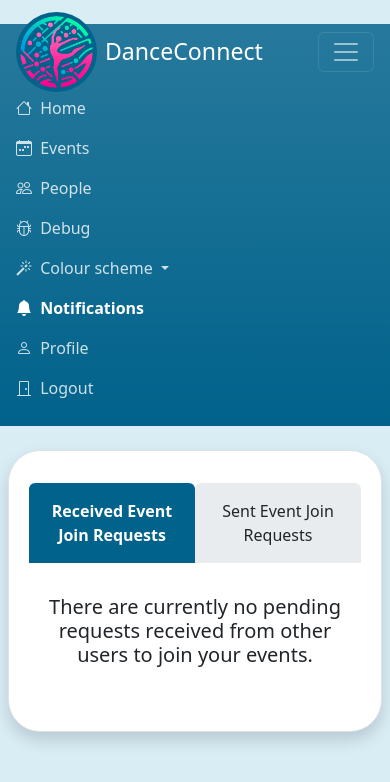
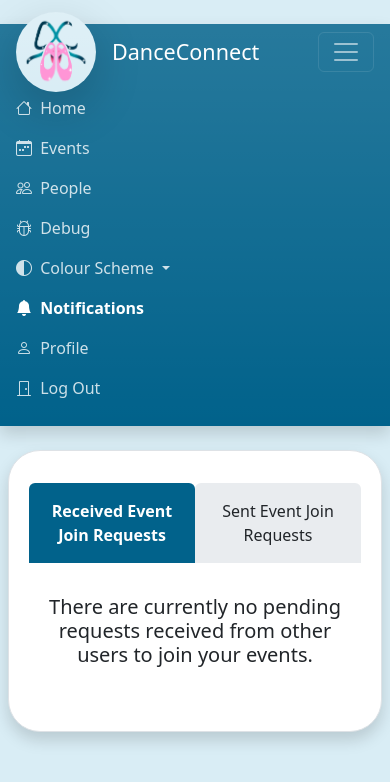
Before and after one commit to AndrewHocking/Dance-Connect, a Flask app: page /notifications in a window 390 px wide, after a click that opens the changed part. Shown: the top 782 px of the page. Run offline with Flask 3, Linux system fonts and the light colour scheme; a user stored in the database is signed in; data that the repository does not hold is empty; parts of the project's set-up code (start-up, migrations or seed data) failed here and were passed over.

Commit message:
Miscellaneous tweaks and fixes
- Allow user to log in with email or username
- Changed "match_all_tags" filter of event search to have "any", "all", or "none" as options
- Prevented users from editing a profile that is not their own
- Changed the logo, favicon, and placeholder images
- CSS simplification and tweaking
- Changed navbar icons to only appear on mobile, for most buttons
- Added icons to the event detail page headers

```diff
--- a/website/forms/auth.py
+++ b/website/forms/auth.py
@@ -36,8 +36,8 @@ class SignUpForm(FlaskForm):
 
 
 class LogInForm(FlaskForm):
-    email = EmailField(
-        label="Email address",
+    email = StringField(
+        label="Email address or username",
         validators=[InputRequired()],
         name="email",
         render_kw={"placeholder": "name@example.com", "class": "form-control"}
--- a/website/routes/ui/events.py
+++ b/website/routes/ui/events.py
@@ -86,14 +86,13 @@ def events_list():
 
             tags = request.form.get("tags")
             filters.tags.default = tags
-            match_all_tags = request.form.get("match_all_tags")
+            match_all_tags = request.form.get("match_all_tags") or "any"
             filters.match_all_tags.default = match_all_tags
 
             tag_list = list()
             if tags is not None and tags != "":
                 for tag in tags.split(","):
                     tag_list.append(tag.strip())
-            match_all_tags = match_all_tags == 'True'
 
             response = search_events(
                 search=search,
@@ -168,7 +167,6 @@ def event_create():
 
 @events.route('/create/submit/', methods=['POST'])
 def create_event_submit():
-    print(request.form)
     title = request.form.get('title')
     description = request.form.get('description')
     url = request.form.get('url')
@@ -231,7 +229,6 @@ def create_event_submit():
 
 @events.route('/create/create-event-occurrence/', methods=['POST'])
 def create_event_occurrence():
-    print(request.form)
     occurrence = CreateEventOccurrenceForm()
     return render_template("create-event-occurrence.html", occurrence=occurrence, occurrence_number=int(request.form.get("occurrence_number")))
 
--- a/website/routes/ui/people.py
+++ b/website/routes/ui/people.py
@@ -158,6 +158,9 @@ def person(username):
 
 @people.route("/people/<username>/edit/", methods=["GET", "POST"])
 def edit_person(username):
+    if not current_user.is_authenticated or current_user.username != username:
+        return redirect(url_for("people.person", username=username))
+
     person: User = read_single_user(username=username)["data"]
     events = list(person.events_organized)
     events.extend(list(person.events_contributed))
--- a/website/static/style/base.css
+++ b/website/static/style/base.css
@@ -1,9 +1,10 @@
 :root {
-    --pink: #FD41A7;
+    --pink: #FF3DB1;
     --dark-pink: #ab274f;
     --nav-background: #01628B;
     --nav-highlight: #43a5cf;
     --background-blue: 217, 237, 245;
+    --background-pink: rgb(217, 237, 245);
     --filters-background: #f8f9fa;
 }
 
@@ -16,19 +17,23 @@
 #logo {
     height: 40px;
     margin: 0px;
+    transition: all ease-in-out 250ms;
 }
 
 #logo-img {
     height: 80px;
-    background-color: var(--nav-background);
+    background-color: var(--background-pink);
+    transition: all ease-in-out 250ms;
 }
 
 #logo-img.shrink {
-    height: 50px;
+    height: 40px;
+    transition: all ease-in-out 250ms;
 }
 
 #logo.shrink {
-    margin-right: 30px;
+    margin-right: 40px;
+    transition: all ease-in-out 250ms;
 }
 
 nav {
@@ -44,14 +49,27 @@ body {
 }
 
 .btn-primary {
-    background-color: var(--pink);
-    border-color: var(--pink);
+    --bs-btn-color: #fff;
+    --bs-btn-bg: var(--pink);
+    --bs-btn-border-color: var(--pink);
+    --bs-btn-hover-color: #fff;
+    --bs-btn-hover-bg: var(--dark-pink);
+    --bs-btn-hover-border-color: var(--dark-pink);
+    --bs-btn-focus-shadow-rgb: 49, 132, 253;
+    --bs-btn-active-color: #fff;
+    --bs-btn-active-bg: var(--dark-pink);
+    --bs-btn-active-border-color: var(--dark-pink);
+    --bs-btn-active-shadow: inset 0 3px 5px rgba(0, 0, 0, 0.125);
+    --bs-btn-disabled-color: #fff;
+    --bs-btn-disabled-bg: var(--pink);
+    --bs-btn-disabled-border-color: var(--pink);
 }
 
-.btn-primary:hover,
-.btn-primary:active:hover,
-.btn.show,
+/* .btn.show, */
 .navbar-nav .dropdown .dropdown-menu .btn-group-vertical .dropdown-item.bg-icon-background:hover,
+.navbar-nav .dropdown .dropdown-menu .btn-group-vertical .dropdown-item.bg-icon-background:active:hover,
+.navbar-nav .dropdown .dropdown-menu .btn-group-vertical .dropdown-item.bg-icon-background:active,
+.navbar-nav .dropdown .dropdown-menu .btn-group-vertical .dropdown-item:hover,
 .navbar-nav .dropdown .dropdown-menu .btn-group-vertical .dropdown-item:active:hover,
 .navbar-nav .dropdown .dropdown-menu .btn-group-vertical .dropdown-item:active {
     background-color: var(--dark-pink);
@@ -88,24 +106,14 @@ body {
     display: none;
 }
 
-.nav-link.nav-notification {
-    color: black
-}
-
-.nav-link.nav-notification:hover {
-    background-color: var(--nav-highlight);
-    border-color: var(--nav-highlight);
-    color: white;
-}
-
-.nav-link.nav-notification.selected {
+.nav-notification.selected {
     background-color: var(--nav-background);
     font-weight: bold;
     color: white;
 }
 
-.nav-link.nav-notification.selected:hover {
-    border-color: var(--nav-background);
+.nav-notification:not(.selected):hover {
+    opacity: 0.8;
 }
 
 .notification-button {
@@ -127,27 +135,24 @@ body {
     background-color: #d6eef8;
 }
 
-.nav-notification:not(.selected):hover {
-    opacity: 0.8;
-}
 
 .notifications-badge {
     transform: translate(-5px, -50%);
 }
 
+/* For very narrow screens, i.e. Bootstrap's "xs" breakpoint: */
+@media only screen and (max-width: 576px) {}
+
+/* For narrow screens (e.g. mobile phones), i.e. Bootstrap's "sm" breakpoint: */
 @media only screen and (max-width: 768px) {
-
-    /* For mobile phones: */
     #form-filter {
         background-color: var(--filters-background);
         /* equivalent to .bg-body-tertiary */
     }
 }
 
-
+/* For medium-sized screens (e.g. tablets), i.e. Bootstrap's "lg" breakpoint: */
 @media only screen and (max-width: 992px) {
-
-    /* For tablets: */
     .navbar-collapse.show {
         padding-bottom: 10px;
     }
@@ -156,6 +161,15 @@ body {
         transform: translateY(-5%);
     }
 }
+
+/* For wide screens (e.g. desktops), i.e. Bootstrap's "lg" breakpoint: */
+@media only screen and (max-width: 1200px) {}
+
+/* For extra wide screens (e.g. large desktops), i.e. Bootstrap's "xl" breakpoint: */
+@media only screen and (max-width: 1400px) {}
+
+/* For extra extra wide screens (e.g. very large desktops), i.e. Bootstrap's "xxl" breakpoint: */
+@media only screen and (min-width: 1401px) {}
 
 .user-circle .rounded-circle,
 .user-circle.rounded-circle {
--- a/website/templates/base.html
+++ b/website/templates/base.html
@@ -15,10 +15,11 @@
     </head>
 
     <body class="d-none">
-        <nav class="navbar sticky-top navbar-expand-lg navbar-dark bg-gradient mt-4 px-md-5 px-3">
-            <a id="logo" class="navbar-brand d-flex align-items-center" href="{{ url_for('views.home') }}">
-                <img id="logo-img" class="rounded-circle p-1" src="{{url_for('static', filename='images/logo.png')}}" alt="DanceConnect Logo" />
-                <div class="ps-2 pe-3 m-0 h3">DanceConnect</div>
+        <nav class="navbar sticky-top navbar-expand-lg navbar-dark bg-gradient mt-4 px-md-5 px-3 shadow">
+            <a id="logo" class="navbar-brand d-flex align-items-center pe-3" href="{{ url_for('views.home') }}">
+                <img id="logo-img" class="rounded-circle p-1 shadow-lg bg-gradient" src="{{url_for('static', filename='images/logo.png')}}"
+                    alt="DanceConnect Logo" />
+                <div class="ps-3 m-0 py-0 h4">DanceConnect</div>
             </a>
             <button class="navbar-toggler collapsed" type="button" data-bs-toggle="collapse" data-bs-target="#navbar" aria-controls="navbar"
                 aria-expanded="false" aria-label="Toggle navigation">
@@ -27,45 +28,46 @@
             <div id="navbar" class="navbar-collapse collapse justify-content-between mt-3 mt-lg-0">
                 <div class="navbar-nav navbar-left">
                     <a class="nav-link" id="home" href="{{ url_for('views.home') }}" title="Home">
-                        <i id="home-icon" class="nav-icon me-1 bi bi-house"></i>
-                        Home
+                        <i id="home-icon" class="nav-icon d-lg-none me-1 bi bi-house"></i>
+                        <span class="nav-label">Home</span>
                     </a>
                     <a class="nav-link" id="events" href="{{ url_for('events.events_list') }}" title="Events">
-                        <i id="events-icon" class="nav-icon me-1 bi bi-calendar-week"></i>
-                        Events
+                        <i id="events-icon" class="nav-icon d-lg-none me-1 bi bi-calendar-week"></i>
+                        <span class="nav-label">Events</span>
                     </a>
                     <a class="nav-link" id="people" href="{{ url_for('people.people_list') }}" title="People">
-                        <i id="people-icon" class="nav-icon me-1 bi bi-people"></i>
-                        People
+                        <i id="people-icon" class="nav-icon d-lg-none me-1 bi bi-people"></i>
+                        <span class="nav-label">People</span>
                     </a>
                 </div>
                 <div class="navbar-nav navbar-right">
                     <a class="nav-link" id="debug" href="{{ url_for('debug.debug') }}" title="Debug">
                         <i id="debug-icon" class="nav-icon me-1 bi bi-bug"></i>
-                        <span class="d-lg-none">Debug</span>
+                        <span class="nav-label d-lg-none">Debug</span>
                     </a>
                     <div class="dropdown">
                         <button type="button" class="nav-link dropdown-toggle" data-bs-toggle="dropdown" aria-expanded="false"
-                            aria-label="Colour scheme" data-bs-auto-close="true" title="Colour scheme">
-                            <i id="colour-scheme-icon" class="nav-icon me-1 bi bi-magic"></i>
-                            <span class="d-lg-none d-inline ms-1">Colour scheme</span>
+                            aria-label="Colour Scheme" data-bs-auto-close="true" title="Colour Scheme">
+                            <i id="colour-scheme-icon" class="nav-icon me-1 bi bi-circle-half"></i>
+                            <span class="nav-label d-lg-none ms-1">Colour Scheme</span>
                         </button>
                         <div class="dropdown-menu p-0 overflow-hidden">
                             <div class="btn-group-vertical m-0 p-0 w-100" role="group" aria-label="Colour scheme selection">
+                                <div class="dropdown-header d-none d-lg-inline">Colour Scheme</div>
                                 <input type="radio" class="btn-check colour-scheme-option" name="colour-scheme-radio" id="colour-scheme-radio-auto"
                                     value="auto" checked>
                                 <label class="dropdown-item" for="colour-scheme-radio-auto">
-                                    <i class="nav-icon bi bi-magic me-1"></i> Auto
+                                    <i class="bi bi-circle-half me-1"></i> Auto
                                 </label>
                                 <input type="radio" class="btn-check colour-scheme-option" name="colour-scheme-radio" id="colour-scheme-radio-light"
                                     value="light">
                                 <label class="dropdown-item" for="colour-scheme-radio-light">
-                                    <i class="nav-icon bi bi-sun-fill me-1"></i> Light
+                                    <i class="bi bi-sun-fill me-1"></i> Light
                                 </label>
                                 <input type="radio" class="btn-check colour-scheme-option" name="colour-scheme-radio" id="colour-scheme-radio-dark"
                                     value="dark">
                                 <label class="dropdown-item" for="colour-scheme-radio-dark">
-                                    <i class="nav-icon bi bi-moon-fill me-1"></i> Dark
+                                    <i class="bi bi-moon-fill me-1"></i> Dark
                                 </label>
                             </div>
                         </div>
@@ -74,7 +76,7 @@
                     <a class="nav-link" id="notifications" href="{{ url_for('notifications.notification_list') }}" title="Notifications">
                         <i id="notifications-icon" class="nav-icon me-1 bi bi-bell">
                         </i>
-                        <span class="fst-normal d-lg-none">
+                        <span class="fst-normal nav-label d-lg-none">
                             Notifications
                         </span>
                         {% if user.received_notifications|length > 0 %}
@@ -84,21 +86,21 @@
                         {% endif %}
                     </a>
                     <a class="nav-link" id="profile" href="{{ url_for('people.person', username=user.username) }}" title="Profile">
-                        <i id="profile-icon" class="nav-icon me-1 bi bi-person"></i>
-                        Profile
+                        <i id="profile-icon" class="nav-icon d-lg-none me-1 bi bi-person"></i>
+                        <span class="nav-label">Profile</span>
                     </a>
                     <a class="nav-link" id="logout" href="{{ url_for('auth.logout') }}" title="Log out">
-                        <i id="logout-icon" class="nav-icon me-1 bi bi-door-closed"></i>
-                        Logout
+                        <i id="logout-icon" class="nav-icon d-lg-none me-1 bi bi-door-closed"></i>
+                        <span class="nav-label">Log Out</span>
                     </a>
                     {% else %}
                     <a class="nav-link" id="login" href="{{ url_for('auth.login') }}">
-                        <i id="login-icon" class="nav-icon me-1 bi bi-door-open"></i>
-                        Log In
+                        <i id="login-icon" class="nav-icon d-lg-none me-1 bi bi-door-open"></i>
+                        <span class="nav-label">Log In</span>
                     </a>
                     <a class="nav-link" id="sign-up" href="{{ url_for('auth.sign_up') }}">
-                        <i id="sign-up-icon" class="nav-icon me-1 bi bi-person-add"></i>
-                        Sign Up
+                        <i id="sign-up-icon" class="nav-icon d-lg-none me-1 bi bi-person-add"></i>
+                        <span class="nav-label">Sign Up</span>
                     </a>
                     {% endif %}
                 </div>
@@ -157,7 +159,7 @@
                         } else {
                             document.documentElement.setAttribute("data-bs-theme", "light");
                         }
-                        document.getElementById("colour-scheme-icon").className = "bi bi-magic";
+                        document.getElementById("colour-scheme-icon").className = "bi bi-circle-half";
                     } else {
                         document.documentElement.setAttribute("data-bs-theme", colourScheme);
                         if (colourScheme == "light") {
@@ -192,15 +194,15 @@
                 }
             });
 
-            // TODO: Fix bug where you cannot switch to auto mode if the page loads with dark mode enabled (workaround: change to light mode first, then auto mode)
-
             var element, icon;
             if (window.location.pathname.startsWith("/events")) {
                 element = document.getElementById("events");
                 icon = document.getElementById("events-icon");
+                {% if user.is_authenticated %}
             } else if (window.location.pathname.startsWith("/people/{{user.username}}")) {
                 element = document.getElementById("profile");
                 icon = document.getElementById("profile-icon");
+                {% endif %}
             } else if (window.location.pathname.startsWith("/people")) {
                 element = document.getElementById("people");
                 icon = document.getElementById("people-icon");
--- a/website/templates/events.html
+++ b/website/templates/events.html
@@ -80,11 +80,7 @@
             <label class="form-label m-0">Match</label>
         </div>
         <div class="col-auto px-0 me-1">
-            <select class="form-select form-select-sm m-0" name="match_all_tags">
-                <option value="any">any</option>
-                <option value="all">all</option>
-                <option value="none">none</option>
-            </select>
+            {{ filters.match_all_tags() }}
         </div>
         <div class="col-auto ps-0">
             <label class="form-label m-0">of these tags</label>
```
Also changed, not shown: website/forms/event_filter.py (+7 -4 lines), website/orm/event/event.py (+10 -4 lines), website/orm/user/user.py (+10 -0 lines), website/routes/ui/auth.py (+8 -11 lines), website/templates/event-details.html (+5 -5 lines), website/static/images/favicon.ico, website/static/images/logo.png, website/static/images/logo_plain.png (added), website/static/images/placeholder.jpg.
